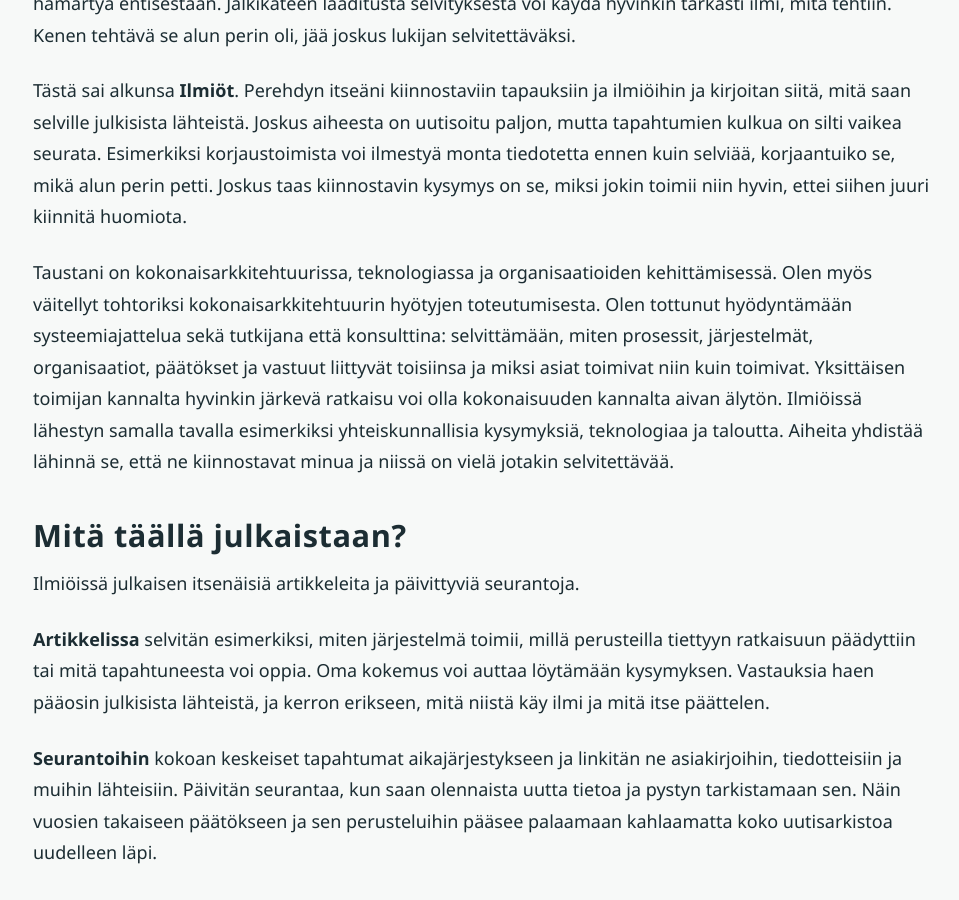
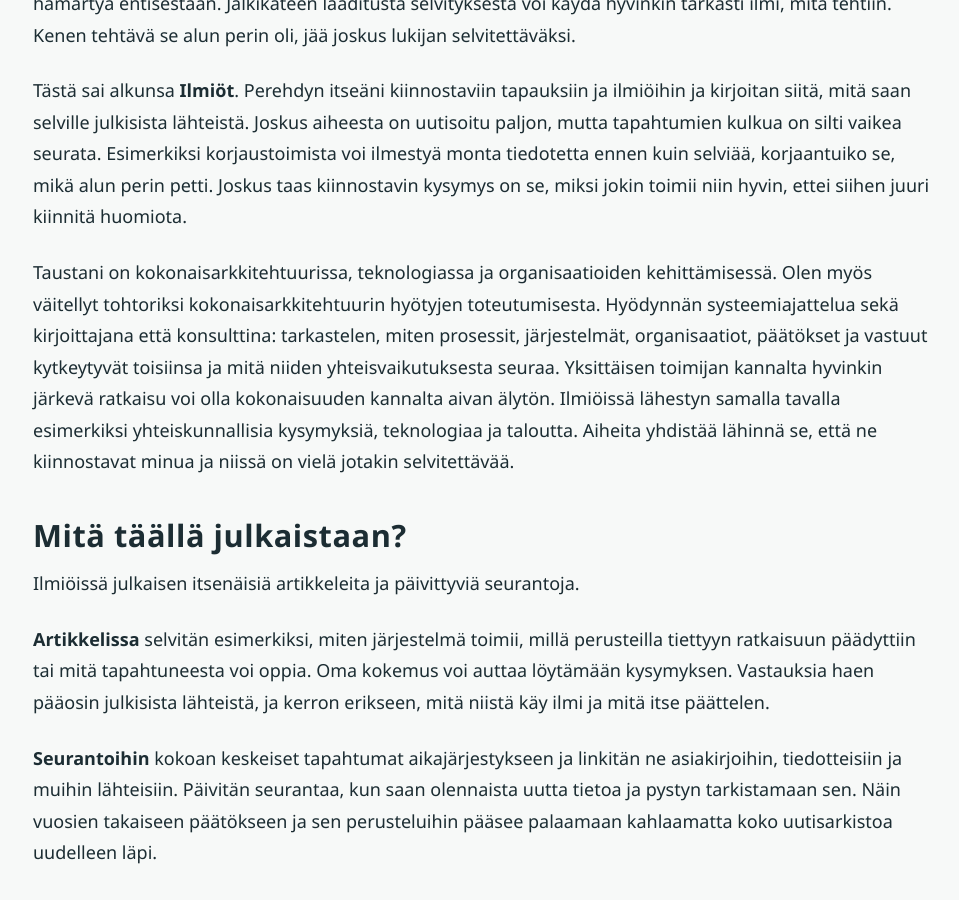
Before and after one commit to eetuniemiphd/ilmiot, a Jekyll site: the page built from _posts/2026-11-20-miksi-perustin-ilmiot.md, in a window 1280 px wide and 900 px high, scrolled down 1590 px. Shown: the whole window, without its empty margins (52-1011 px from the left). Built offline with Jekyll 4.4.1, drawn with Linux system fonts in a browser that asks for light colours.

Commit message:
Update 2026-11-20-miksi-perustin-ilmiot.md

```diff
--- a/_posts/2026-11-20-miksi-perustin-ilmiot.md
+++ b/_posts/2026-11-20-miksi-perustin-ilmiot.md
@@ -22,7 +22,7 @@ Kaikkea ei tarvitse ruotia jälkikäteen, mutta ihmisen muisti on usein surullis
 
 Tästä sai alkunsa **Ilmiöt**. Perehdyn itseäni kiinnostaviin tapauksiin ja ilmiöihin ja kirjoitan siitä, mitä saan selville julkisista lähteistä. Joskus aiheesta on uutisoitu paljon, mutta tapahtumien kulkua on silti vaikea seurata. Esimerkiksi korjaustoimista voi ilmestyä monta tiedotetta ennen kuin selviää, korjaantuiko se, mikä alun perin petti. Joskus taas kiinnostavin kysymys on se, miksi jokin toimii niin hyvin, ettei siihen juuri kiinnitä huomiota.
 
-Taustani on kokonaisarkkitehtuurissa, teknologiassa ja organisaatioiden kehittämisessä. Olen myös väitellyt tohtoriksi kokonaisarkkitehtuurin hyötyjen toteutumisesta. Olen tottunut hyödyntämään systeemiajattelua sekä tutkijana että konsulttina: selvittämään, miten prosessit, järjestelmät, organisaatiot, päätökset ja vastuut liittyvät toisiinsa ja miksi asiat toimivat niin kuin toimivat. Yksittäisen toimijan kannalta hyvinkin järkevä ratkaisu voi olla kokonaisuuden kannalta aivan älytön. Ilmiöissä lähestyn samalla tavalla esimerkiksi yhteiskunnallisia kysymyksiä, teknologiaa ja taloutta. Aiheita yhdistää lähinnä se, että ne kiinnostavat minua ja niissä on vielä jotakin selvitettävää.
+Taustani on kokonaisarkkitehtuurissa, teknologiassa ja organisaatioiden kehittämisessä. Olen myös väitellyt tohtoriksi kokonaisarkkitehtuurin hyötyjen toteutumisesta. Hyödynnän systeemiajattelua sekä kirjoittajana että konsulttina: tarkastelen, miten prosessit, järjestelmät, organisaatiot, päätökset ja vastuut kytkeytyvät toisiinsa ja mitä niiden yhteisvaikutuksesta seuraa. Yksittäisen toimijan kannalta hyvinkin järkevä ratkaisu voi olla kokonaisuuden kannalta aivan älytön. Ilmiöissä lähestyn samalla tavalla esimerkiksi yhteiskunnallisia kysymyksiä, teknologiaa ja taloutta. Aiheita yhdistää lähinnä se, että ne kiinnostavat minua ja niissä on vielä jotakin selvitettävää.
 
 ## Mitä täällä julkaistaan?
 
```
